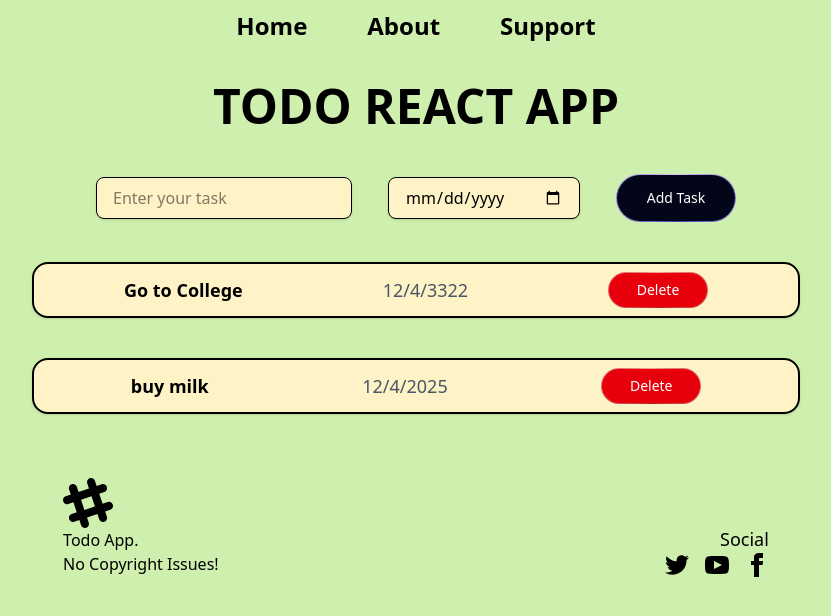
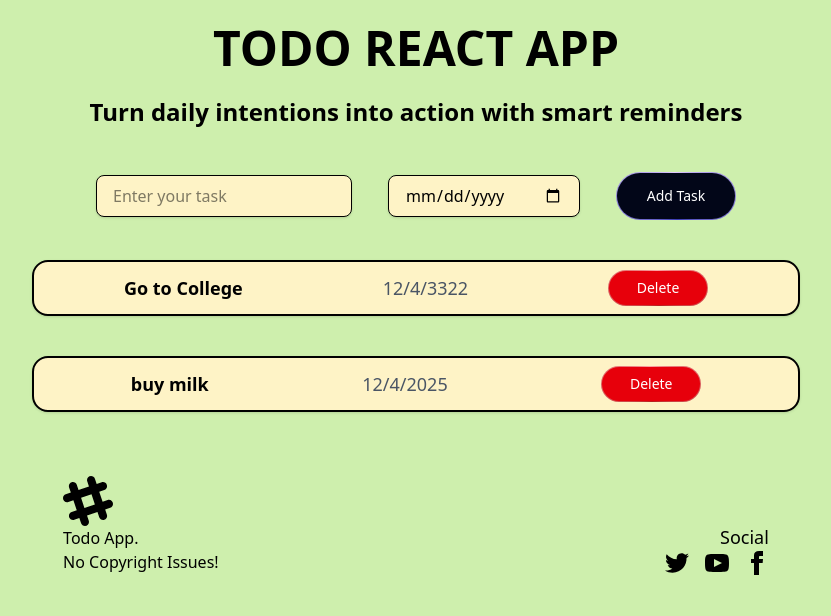
Before and after one commit to calvintakasi/Todo-App, a React (Vite) app: page / in a window 1280 px wide. Shown: the top 616 px of the page, without its empty margins (224-1055 px from the left). Built offline with nearby package versions, Linux system fonts and the light colour scheme.

Commit message:
added slogan

```diff
--- a/src/components/Header.jsx
+++ b/src/components/Header.jsx
@@ -3,15 +3,12 @@ import PropTypes from "prop-types";
 function Header() {
   return (
     <>
-      <nav className="">
-        <ul className=" flex gap-15 place-content-center mt-2.5">
-          <li className=" font-semibold font text-2xl">Home</li>
-          <li className=" font-semibold font text-2xl">About</li>
-          <li className=" font-semibold font text-2xl">Support</li>
-        </ul>
-      </nav>
-      <div className="appTitle  text-center font-bold text-5xl my-10">
+      <div className="appTitle  text-center font-bold text-5xl my-6">
         TODO REACT APP
+      </div>
+
+      <div className="slogan font-semibold text-center text-2xl">
+        Turn daily intentions into action with smart reminders
       </div>
     </>
   );
```
